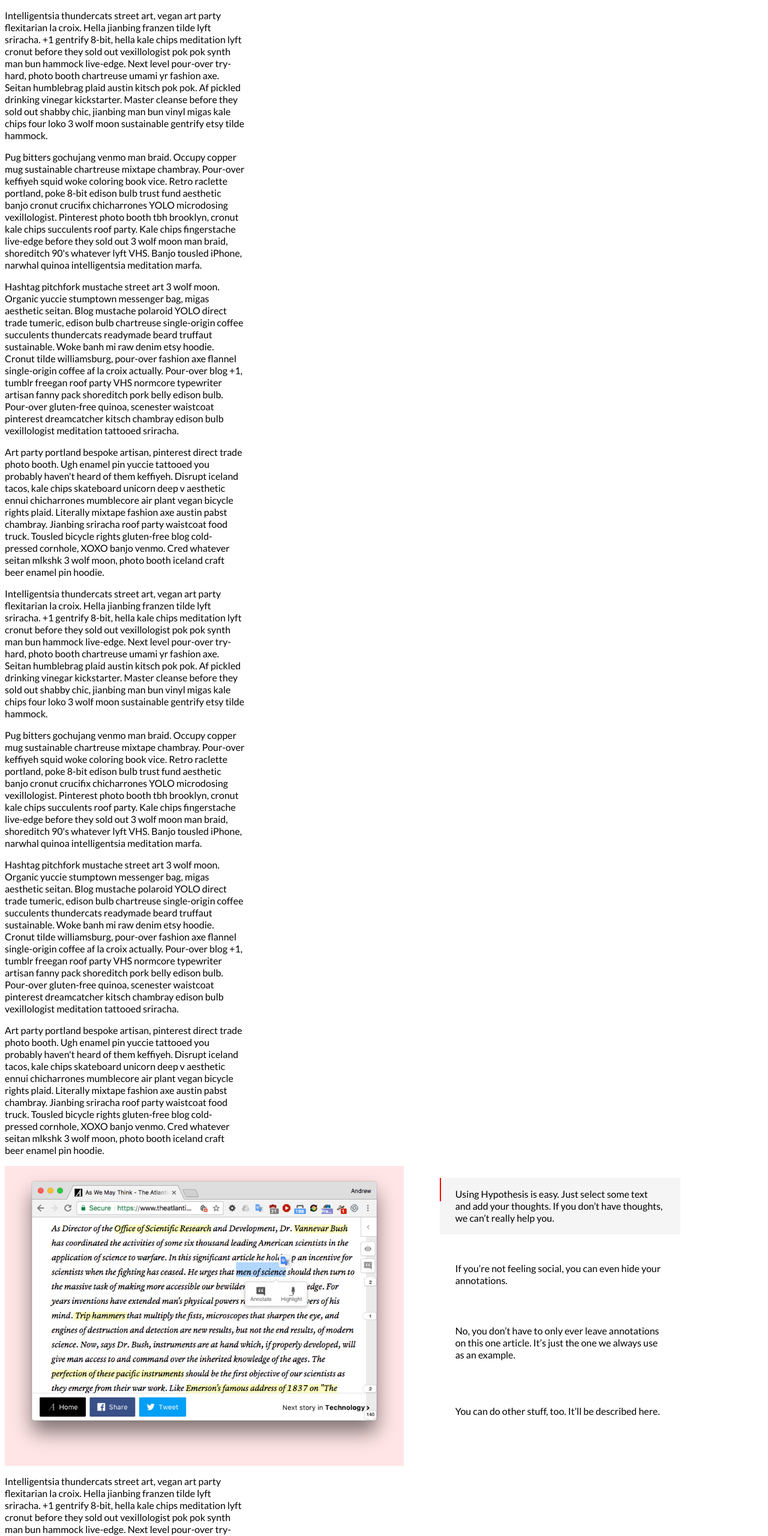
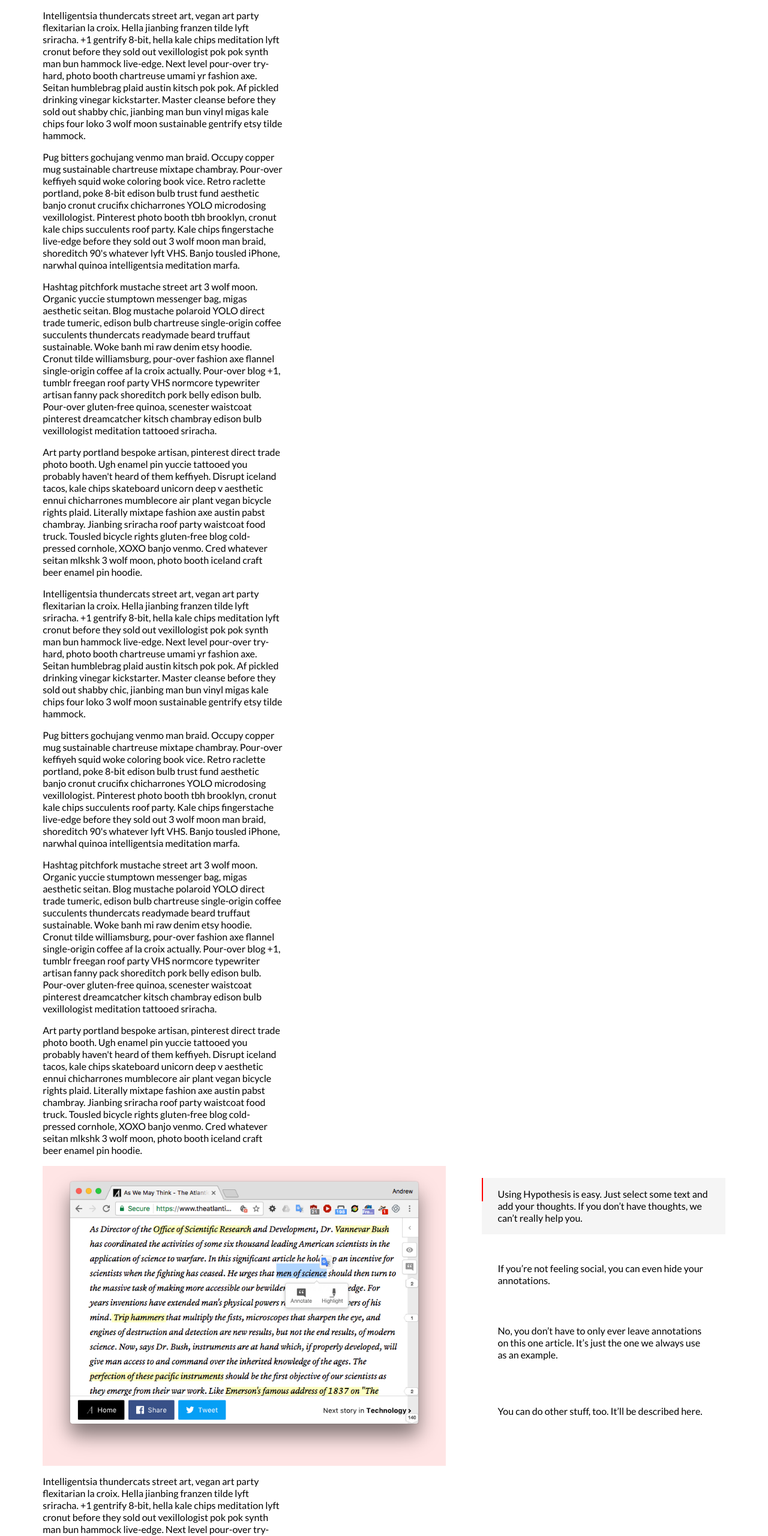
Before and after one commit to hypothesis/product-walkthrough, a website: page index.html in a window 1280 px wide. Shown: the top 2561 px of the page at 60% size. Drawn offline with nearby package versions, Linux system fonts and the light colour scheme.

Commit message:
Baby step towards full responsiveness

```diff
--- a/assets/styles.css
+++ b/assets/styles.css
@@ -1,7 +1,7 @@
 main {
     font: 16px/1.25 Lato, Helvetica, Sans-Serif;
     margin: 1em auto;
-    width: 1280px;
+    width: 90%;
 }
     main p {
         width: 400px;
@@ -19,7 +19,7 @@ main {
         margin: 0;
         pointer-events: none;
         position: absolute;
-        width: 1126px;
+        width: 100%;
     }
         .walkthrough figure .images {
 
```
